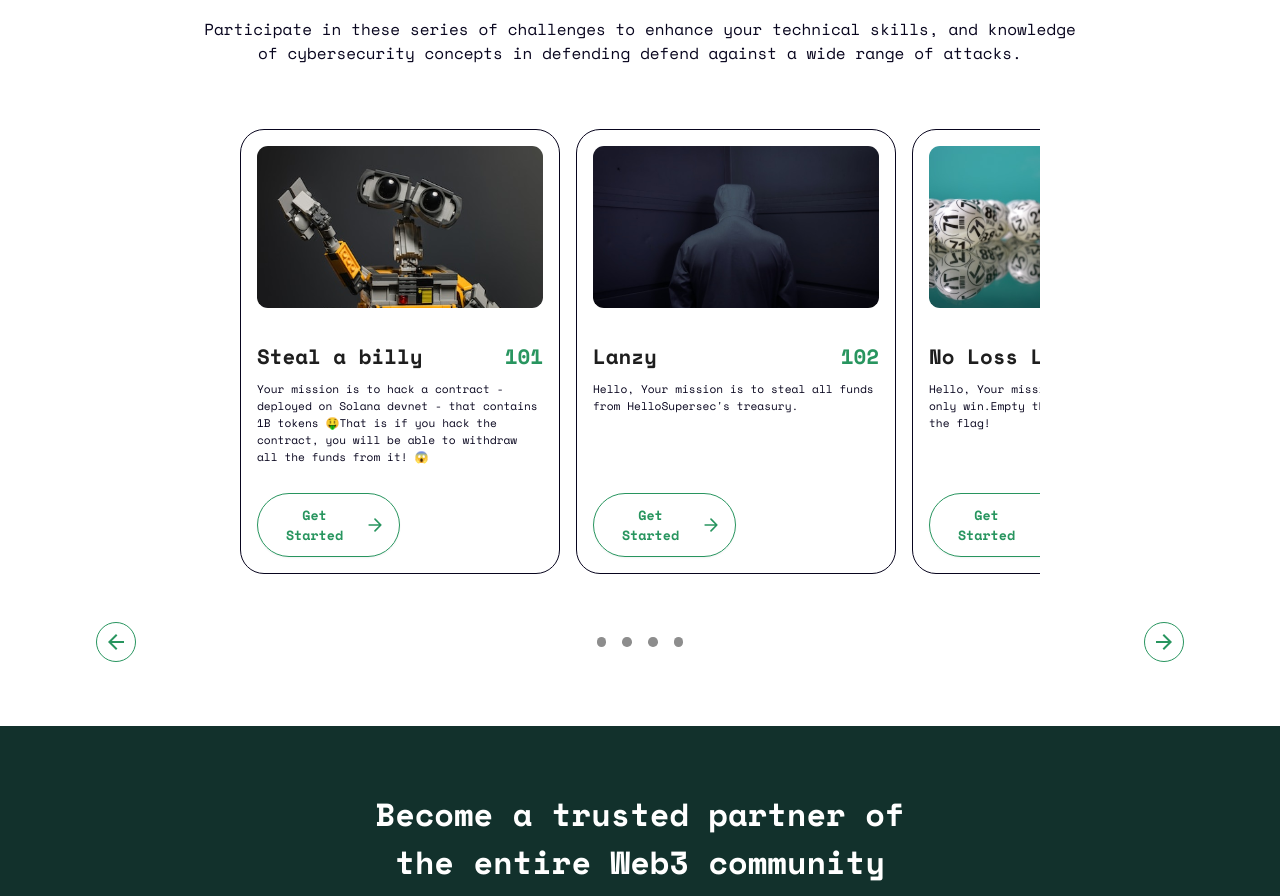
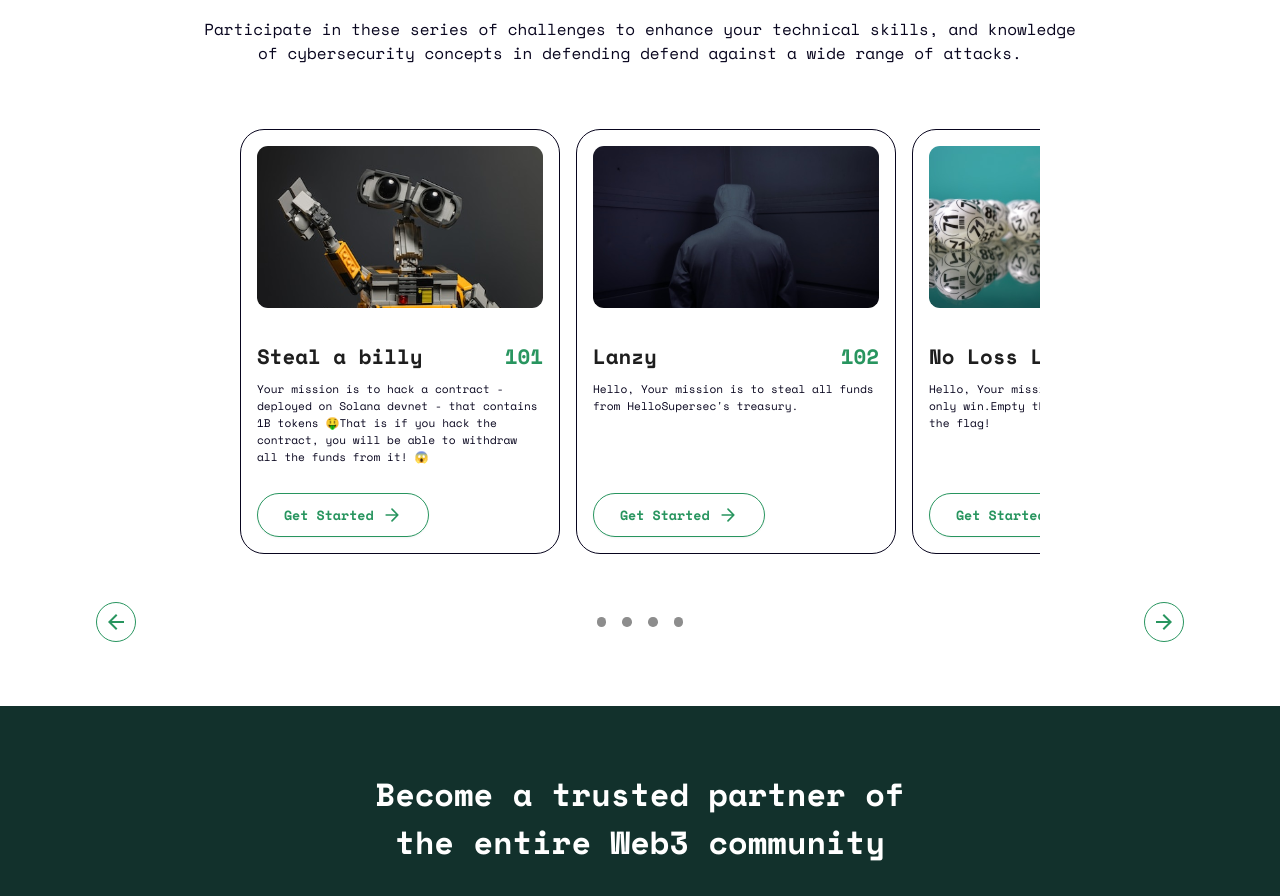
Before and after one commit to Lftobs/Superteam, a React (Vite) app: page / in a window 1280 px wide. Shown: the part 2988-3884 px from the top of the page. Built offline with nearby package versions, Linux system fonts and the light colour scheme.

Commit message:
fixed responsiveness

```diff
--- a/src/App.css
+++ b/src/App.css
@@ -343,7 +343,7 @@ footer .bottom p {
     column-gap: 0rem;
     gap: 1rem;
     row-gap: 1rem;
-    grid-template-columns: repeat(auto-fill, 25rem);
+    grid-template-columns: repeat(auto-fill, 1fr);
 
   }
   .sub h3 {
--- a/src/assets/styles/components/Carousel.css
+++ b/src/assets/styles/components/Carousel.css
@@ -44,7 +44,7 @@
     justify-content: center;
     align-items: center;
     gap: 8px;
-    width: 50%;
+    width: 60%;
     margin-top: 1rem;
     color: var(--l-bg);
     font-weight: 700;
--- a/src/assets/styles/components/Tutorial.css
+++ b/src/assets/styles/components/Tutorial.css
@@ -2,6 +2,7 @@
     display: grid;
     gap: 1rem;
     grid-template-columns: 1fr 1fr 1fr 1fr;
+    grid-auto-flow: column;
     width: 50rem;
     overflow: hidden;
     margin-bottom: 3rem;
```
